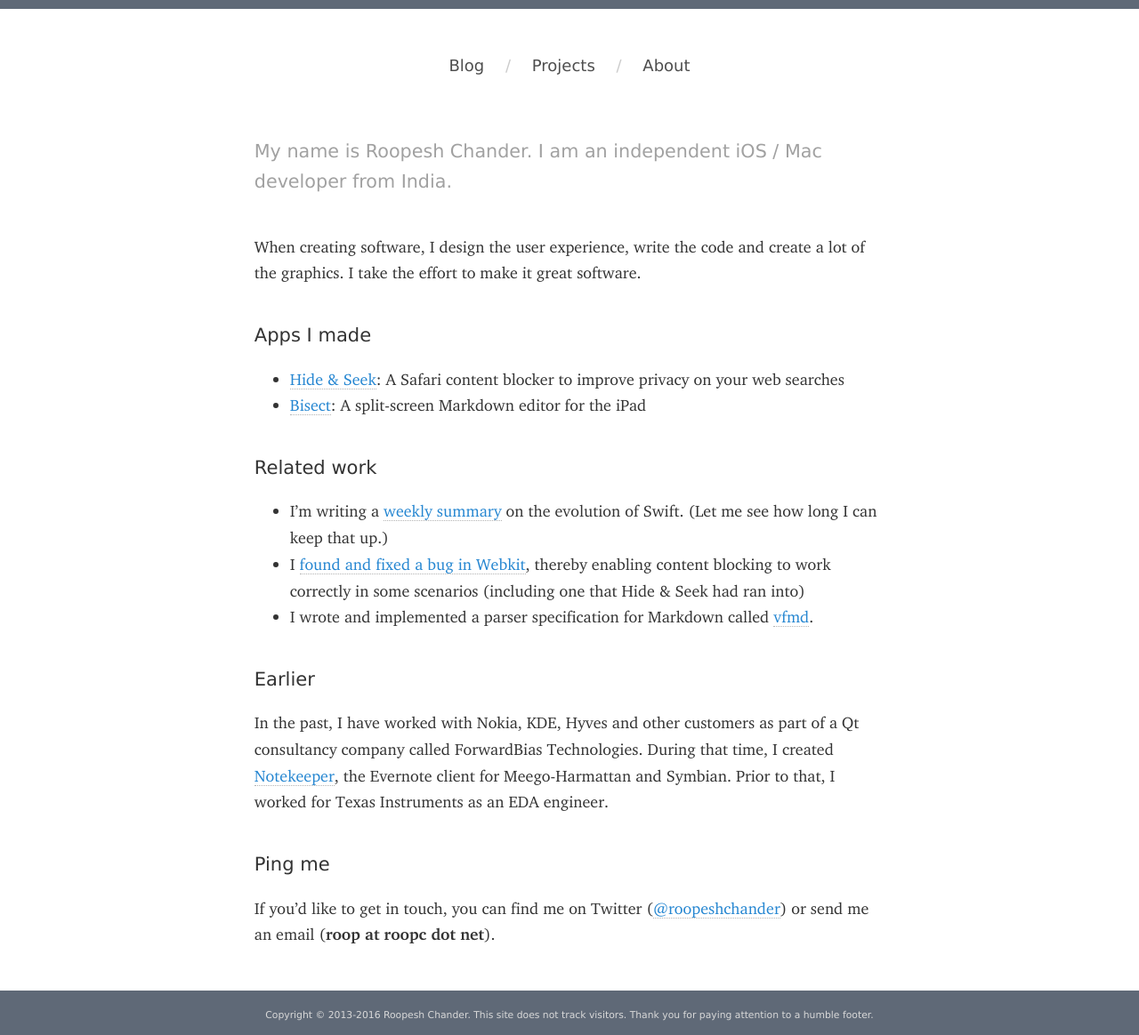
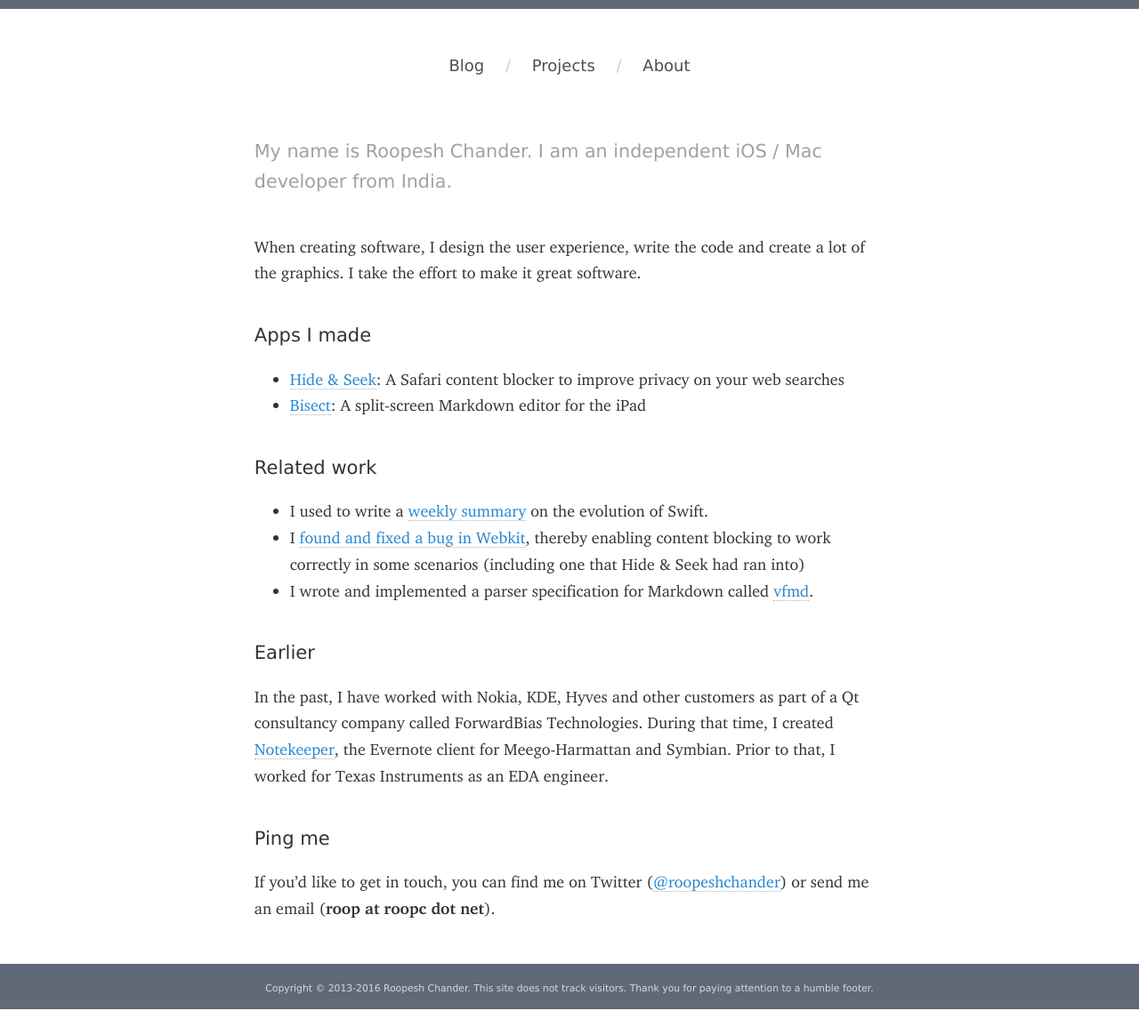
Before and after one commit to roop/roop.github.io, a Jekyll site: the page built from about.md, in a window 1280 px wide. Shown: the whole page at 89% size. Built offline with Jekyll 4.4.1, drawn with Linux system fonts in a browser that asks for light colours; some web fonts are replaced; after the commit the page ends 1135 px from its top, so only the background shows below that.

Commit message:
Update about page and LWISE index page

```diff
--- a/about.md
+++ b/about.md
@@ -19,8 +19,7 @@
 
 ### Related work
 
- * I'm writing a [weekly summary][lwise] on the evolution of Swift. (Let
-   me see how long I can keep that up.)
+ * I used to write a [weekly summary][lwise] on the evolution of Swift.
  * I [found and fixed a bug in Webkit][webkit_bugfix], thereby enabling
    content blocking to work correctly in some scenarios (including one
    that Hide & Seek had ran into)
```
Also changed, not shown: last-week-in-swift-evolution/index.md (+3 -0 lines).
